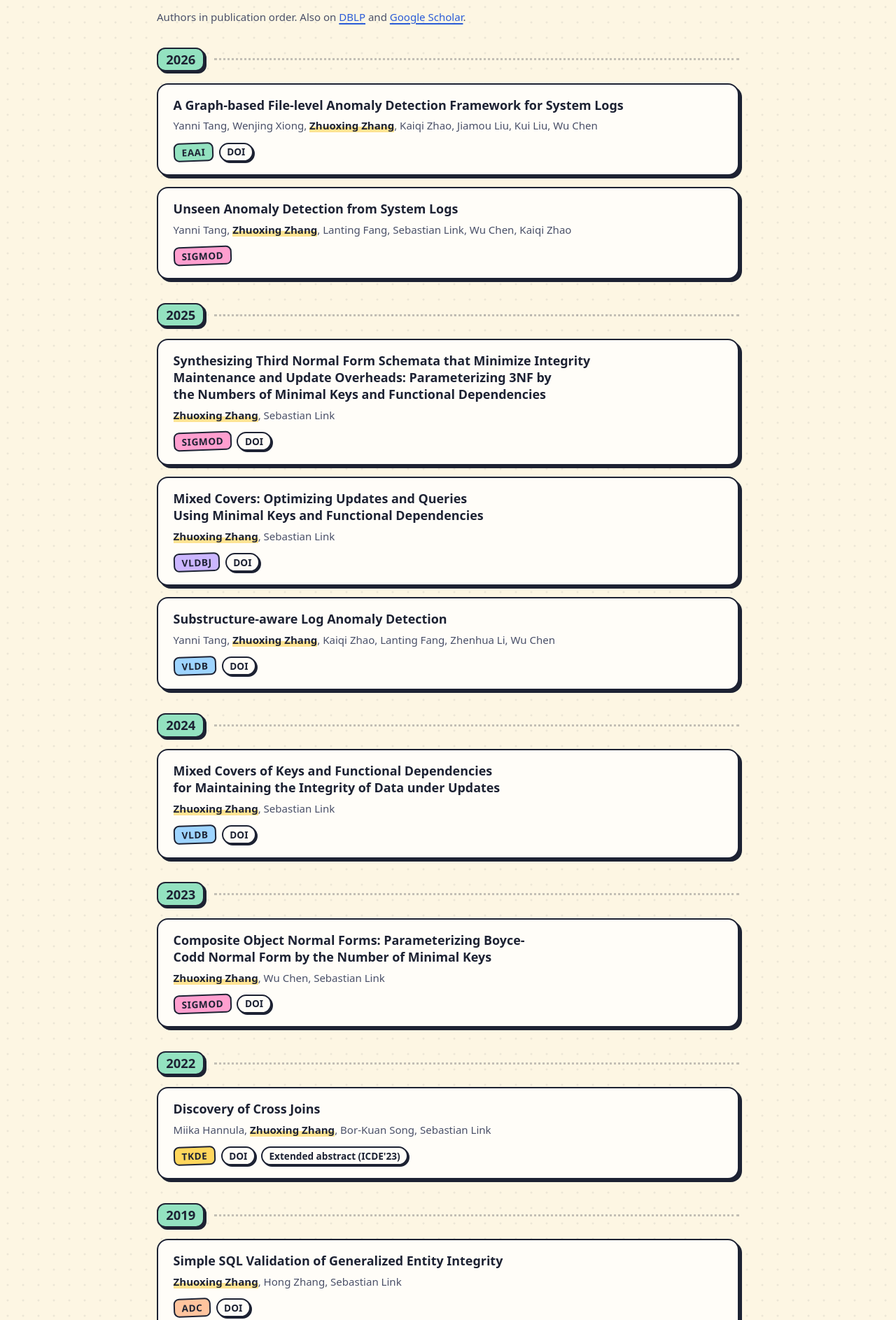
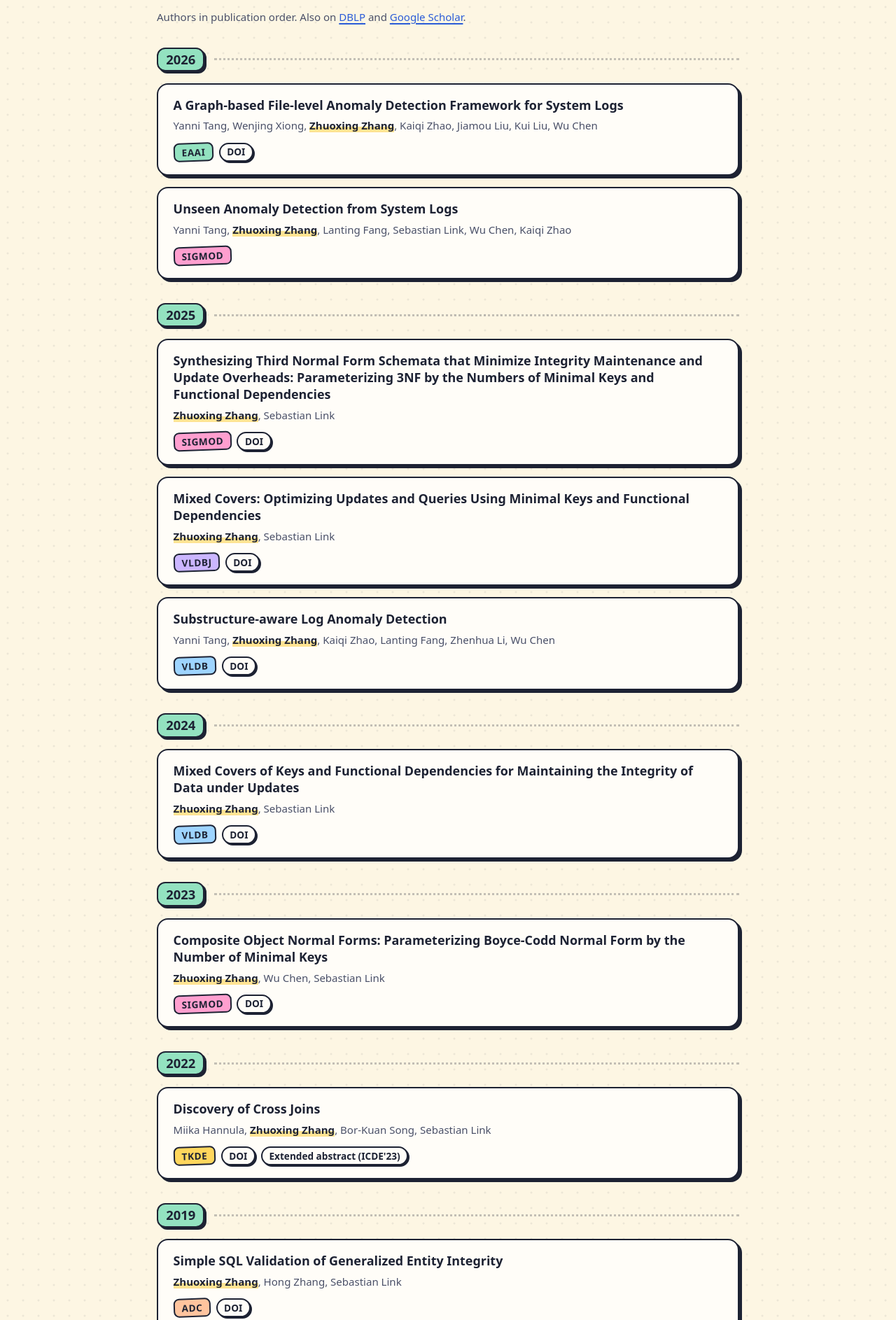
Before and after one commit to zhuoxingzhang/zhuoxingzhang.github.io, a Jekyll site: the page built from index.html, in a window 1280 px wide. Shown: the part 2047-3933 px from the top of the page at 70% size. Built offline with Jekyll 4.4.1, drawn with Linux system fonts in a browser that asks for light colours; a style sheet for code colours, icons or effects is not loaded.

Commit message:
Let paper titles fill their first line
text-wrap: balance evened the two lines of a title only slightly longer
than its card, so "Composite Object Normal Forms ..." and "Mixed Covers
of Keys ..." broke near the middle and their first lines stopped well
short of the edge. pretty was tried next and still pulled "under" off
the Mixed Covers line to keep "Updates" company. Titles now wrap
greedily: each line is filled before the break.

```diff
--- a/assets/css/site.css
+++ b/assets/css/site.css
@@ -832,12 +832,18 @@ a {
   border-radius: 16px;
   box-shadow: 4px 4px 0 var(--shadow);
 }
+/* Plain greedy wrapping, on purpose: each line is filled before the title
+   breaks. Both alternatives were tried and rejected because the first line of
+   a two-line title stopped visibly short of the card's edge —
+   balance evens the lines, so a title barely longer than the card broke near
+   its middle; pretty pulls a word down to keep the last one company ("Data /
+   under Updates" instead of "Data under / Updates"). A lone last word is the
+   accepted price of a full first line. */
 .pub-title {
   font-family: var(--font-display);
   font-weight: 600;
   font-size: 1.12rem;
   line-height: 1.35;
-  text-wrap: balance;
 }
 .pub-authors {
   margin-top: .35rem;
```
